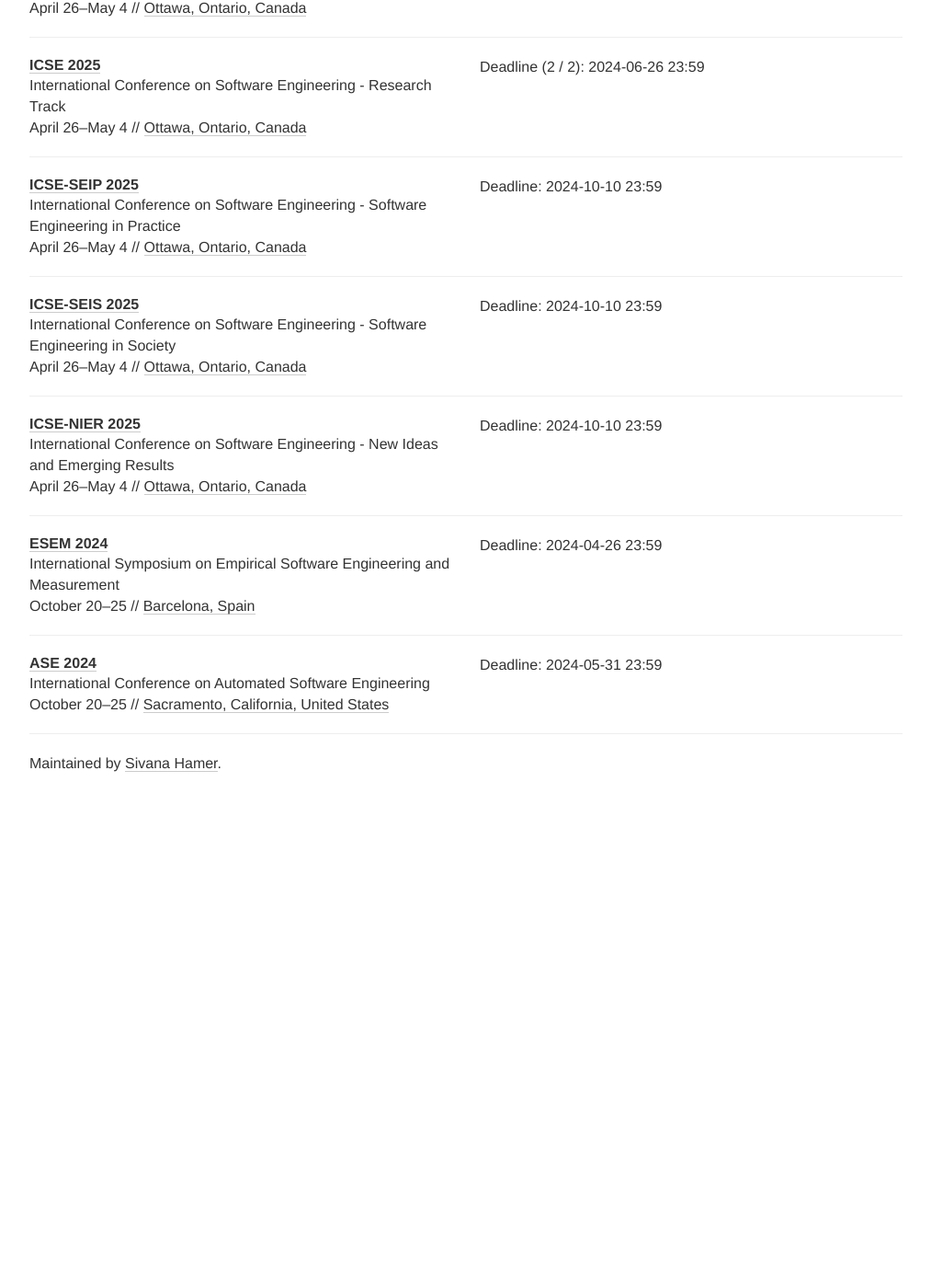
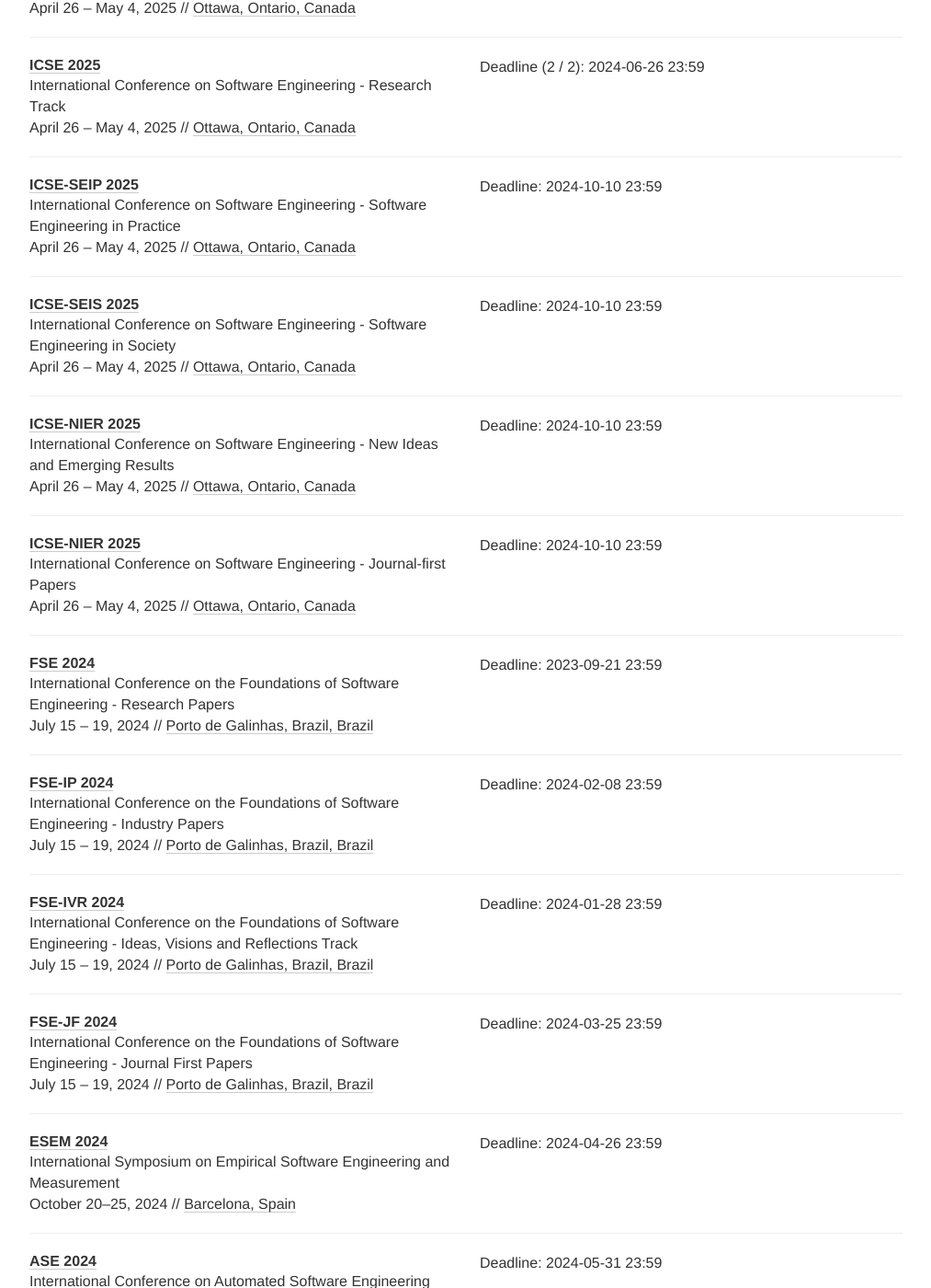
Before and after one commit to se-deadlines/se-deadlines.github.io, a Jekyll site: the page built from index.html, in a window 1280 px wide and 1400 px high, scrolled down 426 px. Shown: the whole window at 92% size, without its empty margins (133-1146 px from the left). Built offline with Jekyll 4.4.1, drawn with Linux system fonts in a browser that asks for light colours; nearby versions of some CDN libraries; before the commit the page ends 1299 px from its top, so only the background shows below that; some of the changed text lies outside the part shown.

Commit message:
Some more dates

```diff
--- a/_data/conferences.yml
+++ b/_data/conferences.yml
@@ -8,10 +8,9 @@
   deadline:
   - "2024-03-15 23:59"
   - "2024-06-26 23:59"
-  date: April 26-May 4
+  date: April 26 - May 4, 2025
   place: Ottawa, Ontario, Canada
   tags: [CO]
-
 
 - name: ICSE-SEIP
   description: International Conference on Software Engineering - Software Engineering in Practice
@@ -19,7 +18,7 @@
   link: https://conf.researchr.org/track/icse-2025/icse-2025-software-engineering-in-practice
   deadline:
   - "2024-10-10 23:59"
-  date: April 26-May 4
+  date: April 26 - May 4, 2025
   place: Ottawa, Ontario, Canada
   tags: [CO]
 
@@ -30,7 +29,7 @@
   link: https://conf.researchr.org/track/icse-2025/icse-2025-software-engineering-in-society
   deadline:
   - "2024-10-10 23:59"
-  date: April 26-May 4
+  date: April 26 - May 4, 2025
   place: Ottawa, Ontario, Canada
   tags: [CO]
 
@@ -40,8 +39,59 @@
   link: https://conf.researchr.org/track/icse-2025/icse-2025-new-ideas-and-emerging-results
   deadline:
   - "2024-10-10 23:59"
-  date: April 26-May 4
+  date: April 26 - May 4, 2025
   place: Ottawa, Ontario, Canada
+  tags: [CO]
+
+- name: ICSE-NIER
+  description: International Conference on Software Engineering - Journal-first Papers
+  year: 2025
+  link: https://conf.researchr.org/track/icse-2025/icse-2025-journal-first-papers
+  deadline:
+  - "2024-10-10 23:59"
+  date: April 26 - May 4, 2025
+  place: Ottawa, Ontario, Canada
+  tags: [CO]
+
+# ESEC/FSE
+- name: FSE
+  description: International Conference on the Foundations of Software Engineering - Research Papers
+  year: 2024
+  link: https://2024.esec-fse.org/track/fse-2024-research-papers
+  deadline:
+  - "2023-09-21 23:59"
+  date: July 15 - 19, 2024
+  place:  Porto de Galinhas, Brazil, Brazil
+  tags: [CO]
+
+- name: FSE-IP
+  description: International Conference on the Foundations of Software Engineering - Industry Papers
+  year: 2024
+  link: https://2024.esec-fse.org/track/fse-2024-industry
+  deadline:
+  - "2024-02-08 23:59"
+  date: July 15 - 19, 2024
+  place:  Porto de Galinhas, Brazil, Brazil
+  tags: [CO]
+
+- name: FSE-IVR
+  description: International Conference on the Foundations of Software Engineering - Ideas, Visions and Reflections Track
+  year: 2024
+  link: https://2024.esec-fse.org/track/fse-2024-ideas--visions-and-reflections
+  deadline:
+  - "2024-01-28 23:59"
+  date: July 15 - 19, 2024
+  place:  Porto de Galinhas, Brazil, Brazil
+  tags: [CO]
+
+- name: FSE-JF
+  description: International Conference on the Foundations of Software Engineering - Journal First Papers
+  year: 2024
+  link: https://2024.esec-fse.org/track/fse-2024-journal-first
+  deadline:
+  - "2024-03-25 23:59"
+  date: July 15 - 19, 2024
+  place:  Porto de Galinhas, Brazil, Brazil
   tags: [CO]
 
 # ESEIW&ESEM
@@ -51,7 +101,7 @@
   link: https://conf.researchr.org/home/esem-2024
   deadline:
   - "2024-04-26 23:59"
-  date: October 20-25
+  date: October 20-25, 2024
   place: Barcelona, Spain
   tags: [CO]
 
@@ -62,6 +112,6 @@
   link: https://conf.researchr.org/home/ase-2024
   deadline:
   - "2024-05-31 23:59"
-  date: October 20-25
+  date: October 20-25, 2024
   place: Sacramento, California, United States
   tags: [CO]
```
